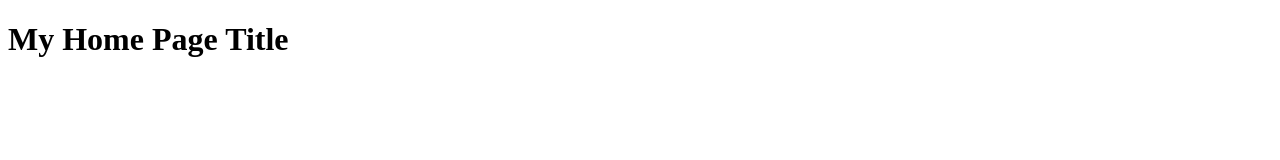
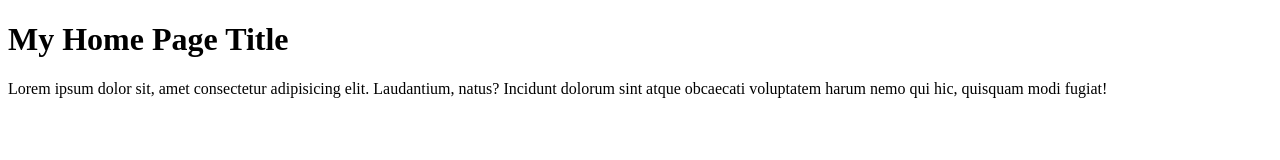
Before and after one commit to artman-qq/my-test-project, a plain HTML site: page index.html in a window 1280 px wide. Drawn offline with Linux system fonts and the light colour scheme.

Commit message:
Add a paragraph under the title

```diff
--- a/index.html
+++ b/index.html
@@ -7,5 +7,6 @@
 </head>
 <body>
     <h1>My Home Page Title</h1>
+    <p>Lorem ipsum dolor sit, amet consectetur adipisicing elit. Laudantium, natus? Incidunt dolorum sint atque obcaecati voluptatem harum nemo qui hic, quisquam modi fugiat!</p>
 </body>
 </html>
```
